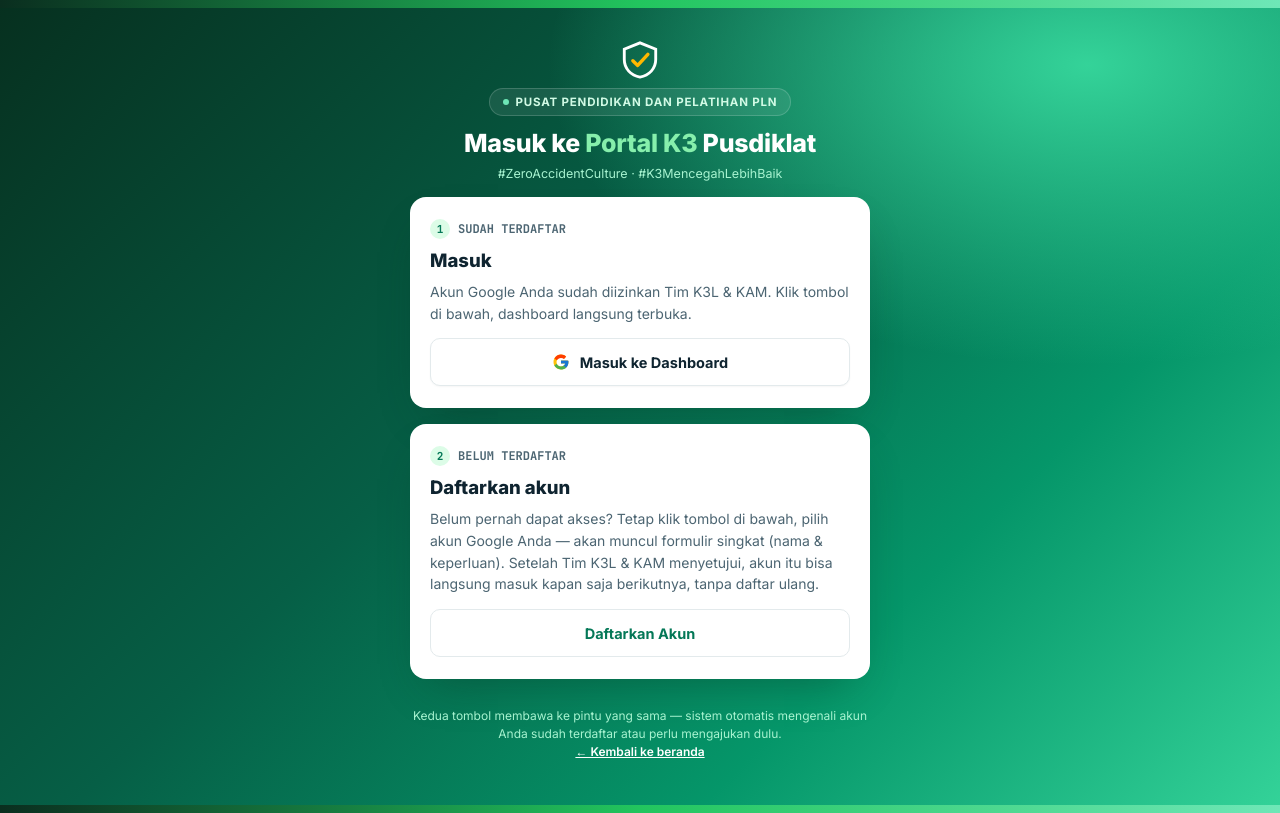
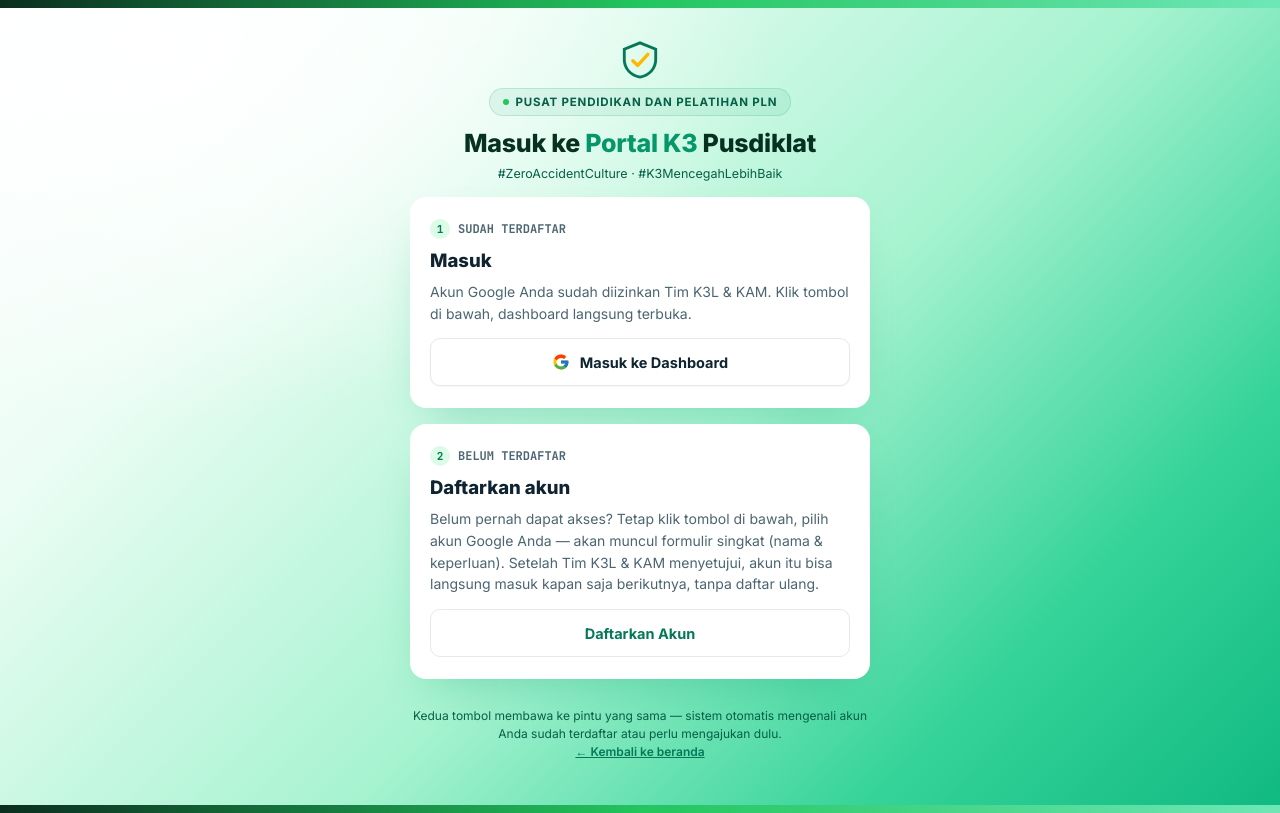
Before and after one commit to rengganayunus-beep/portal-k3-pusdiklat, a plain HTML site: page masuk.html in a window 1280 px wide. Drawn offline with Linux system fonts and the light colour scheme.

Commit message:
Buat gradasi masuk.html lebih terang: putih ke hijau
Latar belakang sebelumnya hijau tua gelap, sekarang dimulai dari
putih lalu bergradasi ke hijau cerah - warna teks headline ikut
disesuaikan jadi hijau tua gelap supaya tetap terbaca di latar
yang sekarang jauh lebih terang.

Co-Authored-By: Claude Sonnet 5 <noreply@anthropic.com>

```diff
--- a/masuk.html
+++ b/masuk.html
@@ -5,7 +5,7 @@
 <meta name="viewport" content="width=device-width, initial-scale=1, viewport-fit=cover">
 <title>Masuk · Portal K3 Pusdiklat</title>
 <meta name="robots" content="noindex">
-<meta name="theme-color" content="#065F46">
+<meta name="theme-color" content="#ECFDF5">
 <meta name="apple-mobile-web-app-title" content="Portal K3">
 <link rel="apple-touch-icon" href="icon-180.png">
 <link rel="icon" type="image/png" href="icon-180.png">
@@ -22,20 +22,20 @@
 html,body{min-height:100%}
 body{margin:0;font-family:'Inter',system-ui,sans-serif;color:var(--ink);display:flex;flex-direction:column;min-height:100vh;
   background:
-    radial-gradient(900px 500px at 85% 8%, #34D399 0%, transparent 60%),
-    linear-gradient(135deg, #06301F 0%, #065F46 42%, #059669 72%, #34D399 100%);
+    radial-gradient(1000px 600px at 12% 6%, #ffffff 0%, transparent 62%),
+    linear-gradient(135deg, #FFFFFF 0%, #ECFDF5 24%, #A7F3D0 55%, #34D399 80%, #10B981 100%);
 }
 .bar{height:8px;flex-shrink:0;background:linear-gradient(90deg,var(--grn-dk),var(--grn-lt),var(--mint))}
 .main{flex:1;display:grid;place-items:center;padding:32px 16px}
 .wrap{max-width:460px;width:100%;display:flex;flex-direction:column;gap:16px}
-.hd{text-align:center;color:#fff;display:flex;flex-direction:column;gap:8px}
-.hd svg{width:40px;height:40px;margin:0 auto;color:#fff}
-.hd .eyebrow{display:inline-flex;align-self:center;align-items:center;gap:7px;font-size:11.5px;letter-spacing:.07em;text-transform:uppercase;font-weight:700;color:#D1FAE5;background:#ffffff14;border:1px solid #ffffff2a;padding:6px 13px;border-radius:999px}
-.hd .eyebrow .dot{width:6px;height:6px;border-radius:50%;background:var(--mint)}
+.hd{text-align:center;color:#06301F;display:flex;flex-direction:column;gap:8px}
+.hd svg{width:40px;height:40px;margin:0 auto;color:#047857}
+.hd .eyebrow{display:inline-flex;align-self:center;align-items:center;gap:7px;font-size:11.5px;letter-spacing:.07em;text-transform:uppercase;font-weight:700;color:#065F46;background:#05966914;border:1px solid #0596692a;padding:6px 13px;border-radius:999px}
+.hd .eyebrow .dot{width:6px;height:6px;border-radius:50%;background:var(--grn-lt)}
 .hd h1{font-size:25px;font-weight:800;margin:4px 0 0;line-height:1.2;letter-spacing:-.01em}
-.hd h1 span{color:#86EFAC}
-.hd .tag{font-size:12.5px;color:#A7F3D0;margin:0}
-.card{background:var(--card);border-radius:16px;padding:22px 20px;display:flex;flex-direction:column;gap:10px;box-shadow:0 20px 44px -20px #06301f70}
+.hd h1 span{color:#059669}
+.hd .tag{font-size:12.5px;color:#065F46;margin:0}
+.card{background:var(--card);border-radius:16px;padding:22px 20px;display:flex;flex-direction:column;gap:10px;box-shadow:0 20px 44px -20px #05966955}
 .card .num{display:inline-flex;align-items:center;gap:8px;font-family:var(--mono);font-weight:700;font-size:12px;color:var(--ink2)}
 .card .num span{width:20px;height:20px;border-radius:50%;background:#DCFCE7;color:var(--grn);display:grid;place-items:center;font-size:11px}
 .card h2{font-size:18.5px;font-weight:800;margin:0}
@@ -46,8 +46,8 @@ a.btn.line{background:#fff;color:var(--grn);border:1.5px solid var(--line)}
 a.btn:hover{filter:brightness(.97)}
 a.btn:focus-visible{outline:2px solid var(--grn-lt);outline-offset:2px}
 .badge{align-self:flex-start;font-size:11px;font-weight:700;padding:3px 9px;border-radius:20px;background:var(--live-soft);color:var(--live)}
-.foot{font-size:12px;color:#A7F3D0;text-align:center;line-height:1.5}
-.foot a{color:#fff;font-weight:600}
+.foot{font-size:12px;color:#065F46;text-align:center;line-height:1.5}
+.foot a{color:#047857;font-weight:600}
 </style>
 </head>
 <body>
```
